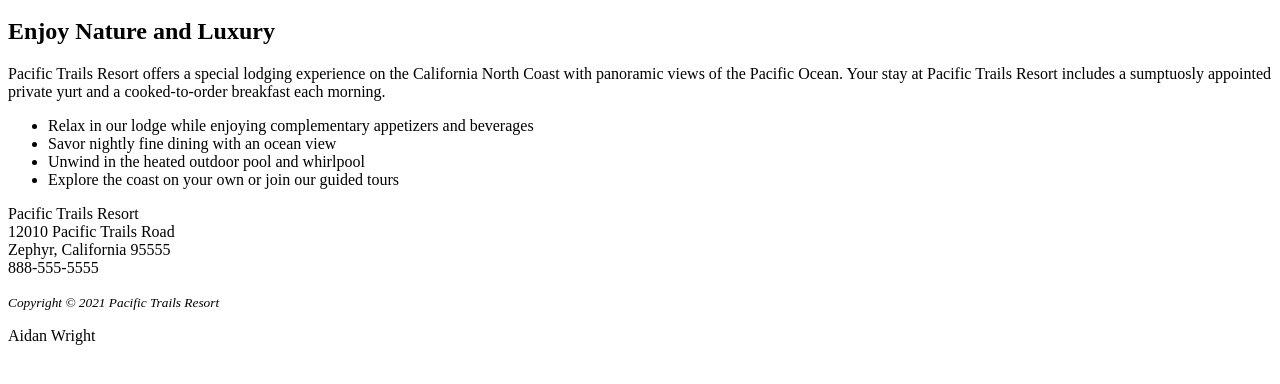
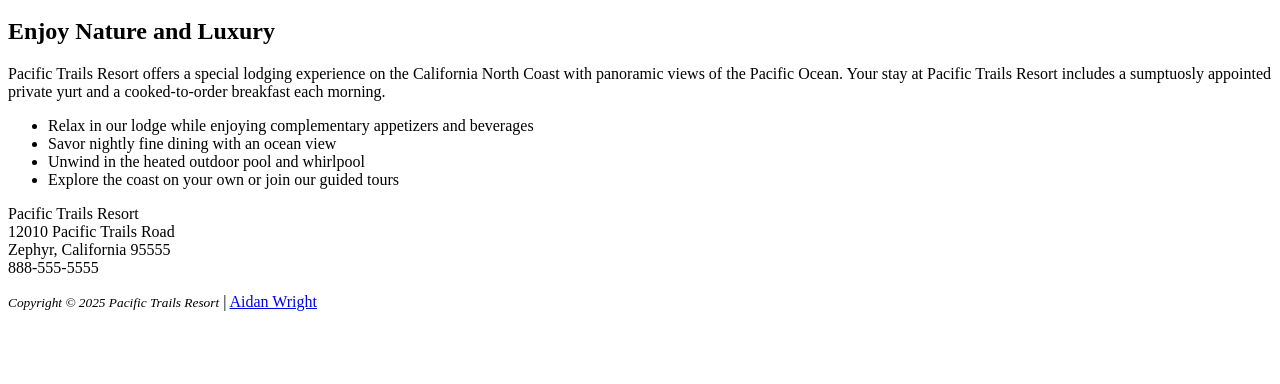
Before and after one commit to adn19782/webd152, a plain HTML site: page chapter2/pacific/index.html in a window 1280 px wide. Shown: the part 154-538 px from the top of the page. Drawn offline with Linux system fonts and the light colour scheme.

Commit message:
Add files via upload

```diff
--- a/chapter2/pacific/index.html
+++ b/chapter2/pacific/index.html
@@ -39,8 +39,7 @@
     </main>
 
     <footer>
-        <p><small><i>Copyright &copy 2021 Pacific Trails Resort</i></small></p>
-        <p>Aidan Wright</p>
+        <p><small><i>Copyright &copy; 2025 Pacific Trails Resort</i></small> | <a href="mailto:someone@example.com">Aidan Wright</a></p>
     </footer>
 </body>
 </html>
```
Also changed, not shown: chapter2/pacific/yurts.html (+2 -2 lines).
